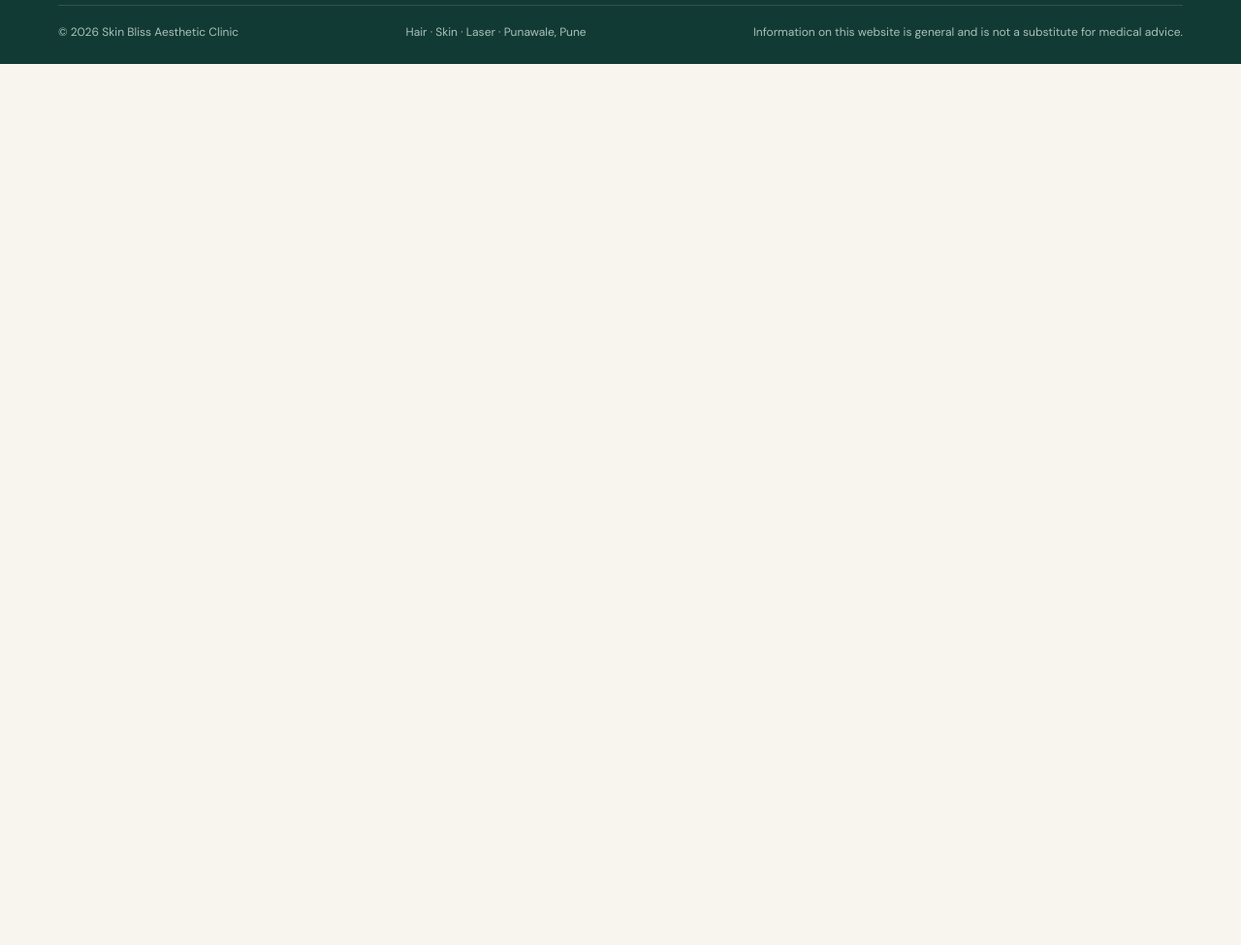
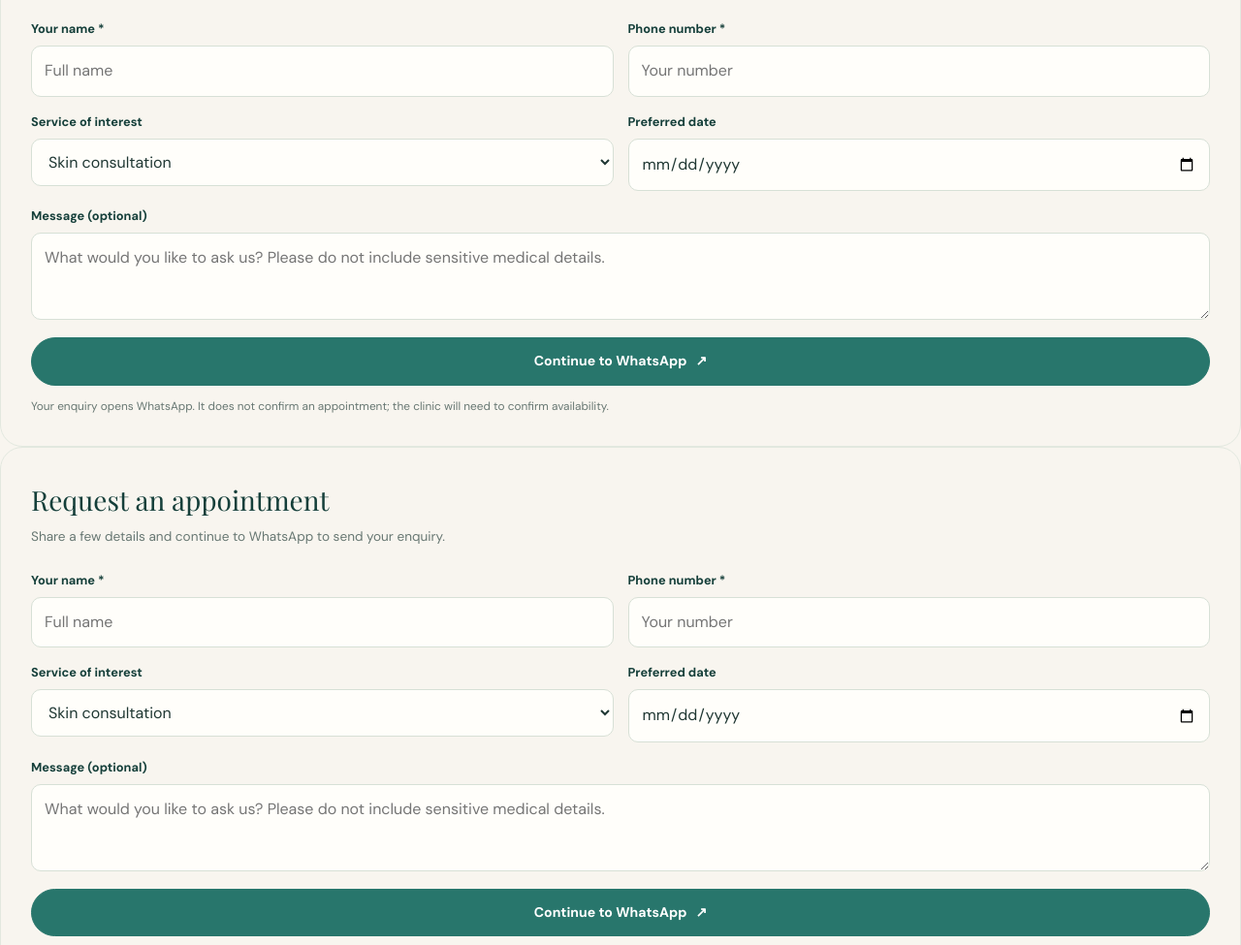
Before and after one commit to DeepakKumawat69/Doctor-s-Website, a plain HTML site: page index.html in a window 1280 px wide. Shown: the part 4609-5584 px from the top of the page at 97% size. Before the commit the page ends 4675 px from the top, so only its background shows below. Drawn offline with nearby package versions, Linux system fonts and the light colour scheme.

Commit message:
Your commit message here

```diff
--- a/index.html
+++ b/index.html
@@ -84,6 +84,27 @@ footer{background:#123a35;color:#d7e7df;padding:35px 0 22px}.footer-main{display
 </div><button class="button" type="submit">Continue to WhatsApp <span>↗</span></button><p class="form-note">Your enquiry opens WhatsApp. It does not confirm an appointment; the clinic will need to confirm availability.</p></form>
 </div></section>
 </main>
+
+<form class="form-card" id="bookingForm"><h3>Request an appointment</h3><p class="form-intro">Share a few details and continue to WhatsApp to send your enquiry.</p><div class="form-grid">
+<div class="field"><label for="name">Your name *</label><input id="name" name="name" autocomplete="name" required placeholder="Full name"></div>
+<div class="field"><label for="phone">Phone number *</label><input id="phone" name="phone" autocomplete="tel" type="tel" required placeholder="Your number"></div>
+<div class="field"><label for="service">Service of interest</label><select id="service" name="service"><option>Skin consultation</option><option>Acne or scar care</option><option>Chemical peel or facial</option><option>Hair PRP or mesotherapy</option><option>Aesthetic laser</option><option>Exosome consultation</option><option>Pigmentation treatment</option><option>Other service</option></select></div>
+<div class="field"><label for="date">Preferred date</label><input id="date" name="date" type="date"></div>
+<div class="field full"><label for="message">Message (optional)</label><textarea id="message" name="message" placeholder="What would you like to ask us? Please do not include sensitive medical details."></textarea></div>
+</div><button class="button" type="submit">Continue to WhatsApp <span>↗</span></button><p class="form-note">Your enquiry opens WhatsApp. It does not confirm an appointment; the clinic will need to confirm availability.</p></form>
+</div></section>
+</main>
+
+<form class="form-card" id="bookingForm"><h3>Request an appointment</h3><p class="form-intro">Share a few details and continue to WhatsApp to send your enquiry.</p><div class="form-grid">
+<div class="field"><label for="name">Your name *</label><input id="name" name="name" autocomplete="name" required placeholder="Full name"></div>
+<div class="field"><label for="phone">Phone number *</label><input id="phone" name="phone" autocomplete="tel" type="tel" required placeholder="Your number"></div>
+<div class="field"><label for="service">Service of interest</label><select id="service" name="service"><option>Skin consultation</option><option>Acne or scar care</option><option>Chemical peel or facial</option><option>Hair PRP or mesotherapy</option><option>Aesthetic laser</option><option>Exosome consultation</option><option>Pigmentation treatment</option><option>Other service</option></select></div>
+<div class="field"><label for="date">Preferred date</label><input id="date" name="date" type="date"></div>
+<div class="field full"><label for="message">Message (optional)</label><textarea id="message" name="message" placeholder="What would you like to ask us? Please do not include sensitive medical details."></textarea></div>
+</div><button class="button" type="submit">Continue to WhatsApp <span>↗</span></button><p class="form-note">Your enquiry opens WhatsApp. It does not confirm an appointment; the clinic will need to confirm availability.</p></form>
+</div></section>
+</main>
+
 <footer><div class="wrap"><div class="footer-main"><a class="brand" href="#home"><span class="logo" style="border-color:#8bb3a3;color:#d8ebe1">S</span><span><span class="brand-title">SKIN BLISS</span><br><span class="brand-sub">AESTHETIC CLINIC</span></span></a><nav class="footer-links"><a href="#services">Services</a><a href="#exosomes">Exosomes</a><a href="#about">Our approach</a><a href="#faq">FAQs</a><a href="#contact">Contact</a></nav></div><div class="footer-bottom"><span>© <span id="year"></span> Skin Bliss Aesthetic Clinic</span><span>Hair · Skin · Laser · Punawale, Pune</span><span>Information on this website is general and is not a substitute for medical advice.</span></div></div></footer>
 <a class="floating-wa" href="https://wa.me/917447455225?text=Hello%20Skin%20Bliss%20Aesthetic%20Clinic%2C%20I%27d%20like%20to%20ask%20about%20an%20appointment." target="_blank" rel="noopener" aria-label="Message Skin Bliss on WhatsApp"><span>☏</span> WhatsApp us</a>
 <script>
```
